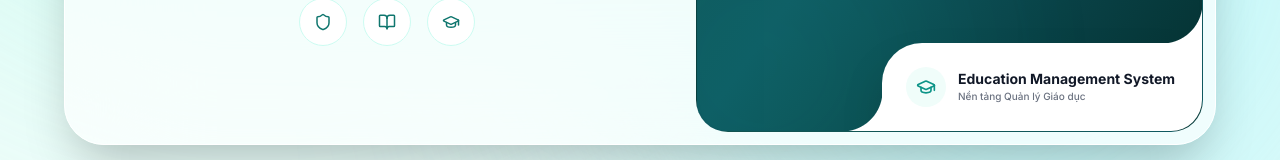
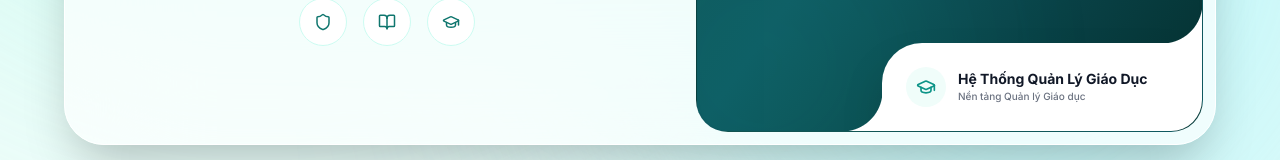
Before and after one commit to NguyenThiNhaUyen/JIRA-GITHUB-EXPORT-SYSTEM, a React (Vite) app in the folder apps/web/: page /login in a window 1280 px wide. Shown: the part 623-783 px from the top of the page. Built offline with nearby package versions, Linux system fonts and the light colour scheme.

Commit message:
fix: normalize Login.jsx casing in git index to fix Vercel build

```diff
--- a/apps/web/src/App.jsx
+++ b/apps/web/src/App.jsx
@@ -3,7 +3,7 @@ import { Routes, Route, Navigate } from "react-router-dom";
 import { MainLayout } from "./components/layout/main-layout.jsx";
 import ProtectedRoute from "./components/protected-route.jsx";
 import RoleGuard from "./components/role-guard.jsx";
-import Login from "./pages/login.jsx";
+import Login from "./pages/Login.jsx";
 import ForgotPassword from "./pages/ForgotPassword.jsx";
 import Unauthorized from "./pages/unauthorized.jsx";
 import NotFound from "./pages/NotFound.jsx";
--- a/apps/web/src/pages/Login.jsx
+++ b/apps/web/src/pages/Login.jsx
@@ -202,7 +202,7 @@ export default function Login() {
                 <GraduationCap className="w-5 h-5 text-teal-600" />
               </div>
               <div className="min-w-0">
-                <h3 className="font-bold text-gray-900 text-sm leading-tight truncate">Education Management System</h3>
+                <h3 className="font-bold text-gray-900 text-sm leading-tight truncate">Hệ Thống Quản Lý Giáo Dục</h3>
                 <p className="text-[10px] text-gray-500 mt-0.5 font-medium truncate">
                   Nền tảng Quản lý Giáo dục
                 </p>
```
